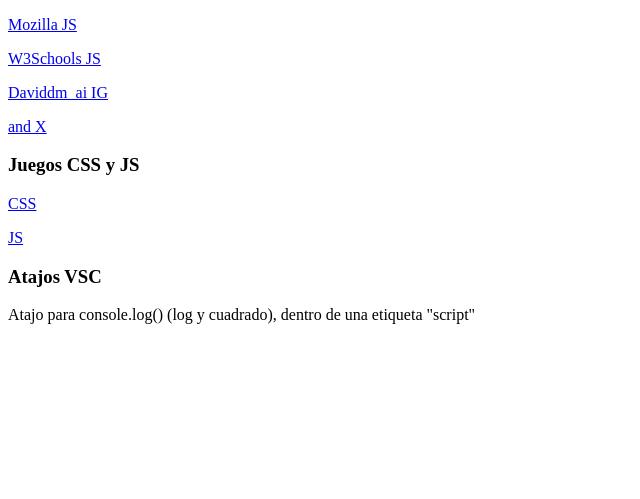
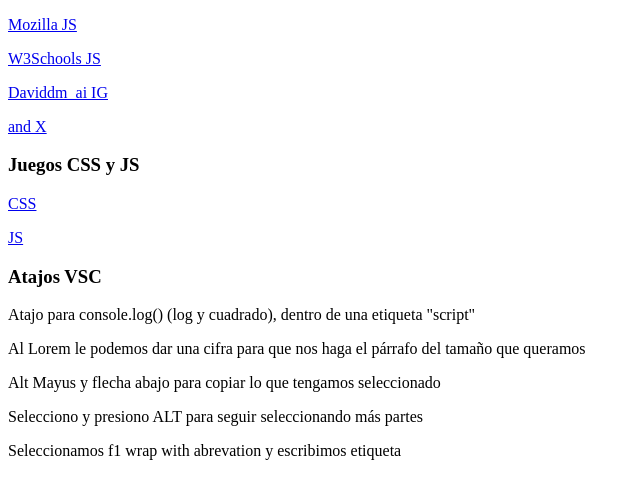
Before and after one commit to JaviCalonge/javascript_la_salle, a plain HTML site: page Apuntes/apuntes.html in a window 1280 px wide. Shown: the part 105-604 px from the top of the page, without its empty margins (0-640 px from the left). Drawn offline with Linux system fonts and the light colour scheme; files that its build step writes are made by us from their sources.

Commit message:
Update apuntes

```diff
--- a/Apuntes/apuntes.html
+++ b/Apuntes/apuntes.html
@@ -32,6 +32,10 @@
     <h3>Atajos VSC</h3>
 
     <p>Atajo para console.log() (log y cuadrado), dentro de una etiqueta "script"</p>
+    <p>Al Lorem le podemos dar una cifra para que nos haga el párrafo del tamaño que queramos</p>
+    <p>Alt Mayus y flecha abajo para copiar lo que tengamos seleccionado</p>
+    <p>Selecciono y presiono ALT para seguir seleccionando más partes</p>
+    <p>Seleccionamos f1 wrap with abrevation y escribimos etiqueta</p>
   </section>
 
 </body>
```
Also changed, not shown: script.js (added).
